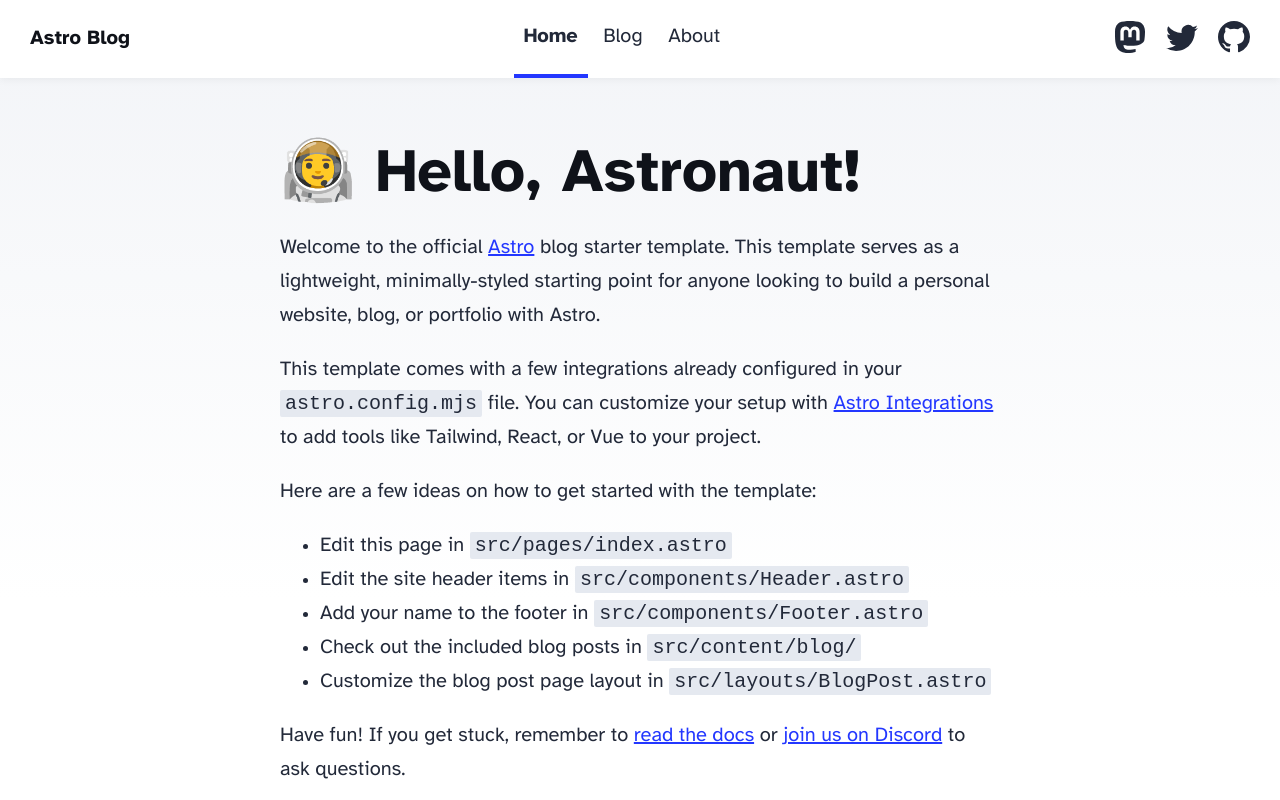
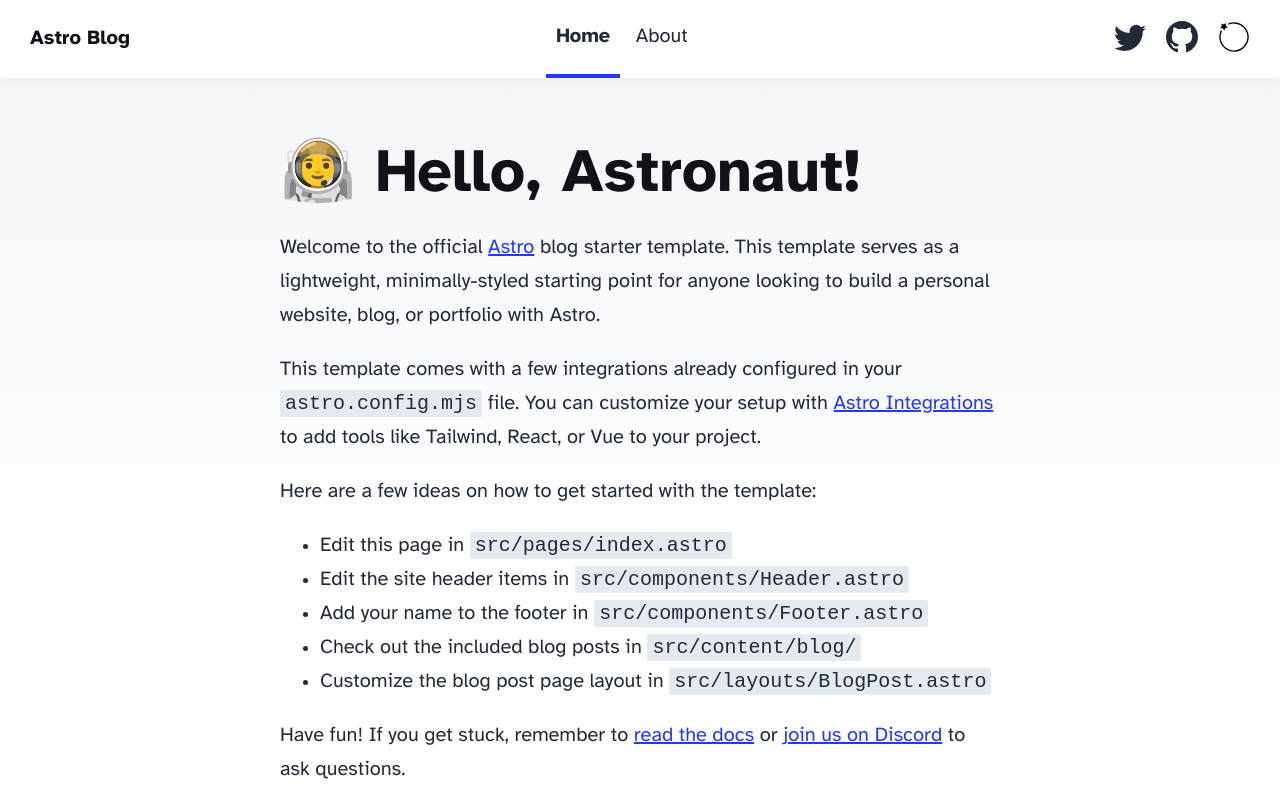
Before and after one commit to sujamess/sujamess.com, an Astro site: page / in a window 1280 px wide. Shown: the top 800 px of the page. Built offline with nearby package versions, Linux system fonts and the light colour scheme; Astro itself is replaced by a stand-in of ours.

Commit message:
Update header and social links to personalize site

```diff
--- a/src/components/Header.astro
+++ b/src/components/Header.astro
@@ -8,21 +8,11 @@
 		<h2><a href="/">{SITE_TITLE}</a></h2>
 		<div class="internal-links">
 			<HeaderLink href="/">Home</HeaderLink>
-			<HeaderLink href="/blog">Blog</HeaderLink>
 			<HeaderLink href="/about">About</HeaderLink>
 		</div>
 		<div class="social-links">
-			<a href="https://m.webtoo.ls/@astro" target="_blank">
-				<span class="sr-only">Follow Astro on Mastodon</span>
-				<svg viewBox="0 0 16 16" aria-hidden="true" width="32" height="32"
-					><path
-						fill="currentColor"
-						d="M11.19 12.195c2.016-.24 3.77-1.475 3.99-2.603.348-1.778.32-4.339.32-4.339 0-3.47-2.286-4.488-2.286-4.488C12.062.238 10.083.017 8.027 0h-.05C5.92.017 3.942.238 2.79.765c0 0-2.285 1.017-2.285 4.488l-.002.662c-.004.64-.007 1.35.011 2.091.083 3.394.626 6.74 3.78 7.57 1.454.383 2.703.463 3.709.408 1.823-.1 2.847-.647 2.847-.647l-.06-1.317s-1.303.41-2.767.36c-1.45-.05-2.98-.156-3.215-1.928a3.614 3.614 0 0 1-.033-.496s1.424.346 3.228.428c1.103.05 2.137-.064 3.188-.189zm1.613-2.47H11.13v-4.08c0-.859-.364-1.295-1.091-1.295-.804 0-1.207.517-1.207 1.541v2.233H7.168V5.89c0-1.024-.403-1.541-1.207-1.541-.727 0-1.091.436-1.091 1.296v4.079H3.197V5.522c0-.859.22-1.541.66-2.046.456-.505 1.052-.764 1.793-.764.856 0 1.504.328 1.933.983L8 4.39l.417-.695c.429-.655 1.077-.983 1.934-.983.74 0 1.336.259 1.791.764.442.505.661 1.187.661 2.046v4.203z"
-					></path></svg
-				>
-			</a>
-			<a href="https://twitter.com/astrodotbuild" target="_blank">
-				<span class="sr-only">Follow Astro on Twitter</span>
+			<a href="https://x.com/sujamess" target="_blank">
+				<span class="sr-only">Follow me on Twitter</span>
 				<svg viewBox="0 0 16 16" aria-hidden="true" width="32" height="32"
 					><path
 						fill="currentColor"
@@ -30,14 +20,21 @@
 					></path></svg
 				>
 			</a>
-			<a href="https://github.com/withastro/astro" target="_blank">
-				<span class="sr-only">Go to Astro's GitHub repo</span>
+			<a href="https://github.com/sujamess" target="_blank">
+				<span class="sr-only">Go to my GitHub</span>
 				<svg viewBox="0 0 16 16" aria-hidden="true" width="32" height="32"
 					><path
 						fill="currentColor"
 						d="M8 0C3.58 0 0 3.58 0 8c0 3.54 2.29 6.53 5.47 7.59.4.07.55-.17.55-.38 0-.19-.01-.82-.01-1.49-2.01.37-2.53-.49-2.69-.94-.09-.23-.48-.94-.82-1.13-.28-.15-.68-.52-.01-.53.63-.01 1.08.58 1.23.82.72 1.21 1.87.87 2.33.66.07-.52.28-.87.51-1.07-1.78-.2-3.64-.89-3.64-3.95 0-.87.31-1.59.82-2.15-.08-.2-.36-1.02.08-2.12 0 0 .67-.21 2.2.82.64-.18 1.32-.27 2-.27.68 0 1.36.09 2 .27 1.53-1.04 2.2-.82 2.2-.82.44 1.1.16 1.92.08 2.12.51.56.82 1.27.82 2.15 0 3.07-1.87 3.75-3.65 3.95.29.25.54.73.54 1.48 0 1.07-.01 1.93-.01 2.2 0 .21.15.46.55.38A8.012 8.012 0 0 0 16 8c0-4.42-3.58-8-8-8z"
 					></path></svg
 				>
+			</a>
+			<a href="https://webring.wonderful.software/#sujamess.com" target="_blank">
+				<span class="sr-only">Webring</span>
+				<svg width="32" height="32" viewBox="0 0 416 416" fill="none" xmlns="http://www.w3.org/2000/svg">
+                    <path fill-rule="evenodd" clip-rule="evenodd" d="M53 128.8l-16-8.2a192 192 0 1094.7-88.9l7.1 16.6A174 174 0 1153 128.8z" fill="black"/>
+                    <path d="M94.7 92.3L82 126.5 62.6 95.7l-36.4-1.4 23.3-28-9.9-35.1 33.9 13.5 30.3-20.3-2.4 36.4L130 83.3l-35.3 9z" fill="black"/>
+                </svg>
 			</a>
 		</div>
 	</nav>
```
